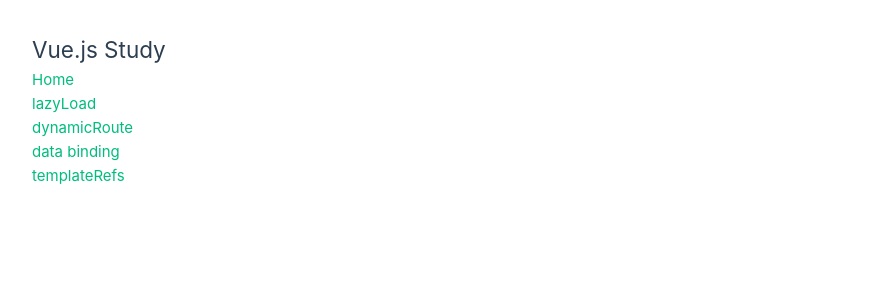
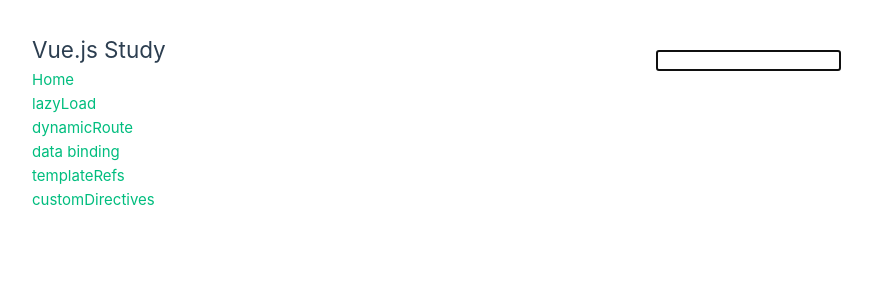
Before and after one commit to Jaejin-Song/vue-study-with-vite, a Vue app: page /customDirectives in a window 1280 px wide. Shown: the top 300 px of the page, without its empty margins (0-872 px from the left). Built offline with nearby package versions, Linux system fonts and the light colour scheme.

Commit message:
Feature : CustomDirectives.vue

```diff
--- /dev/null
+++ b/src/components/CustomDirectives.vue
@@ -0,0 +1,17 @@
+<script setup lang="ts">
+import type { Directive } from 'vue'
+
+const vTest: Directive = {
+  mounted: (el, binding) => {
+    console.log('v-test', binding)
+    console.log('binding.arg : ', binding.arg)
+    console.log('binding.value : ', binding.value)
+
+    el.focus()
+  }
+}
+</script>
+<template>
+  <input v-test:foo.bar="'message'" />
+</template>
+<style lang="scss" scoped></style>
--- a/src/router/index.ts
+++ b/src/router/index.ts
@@ -28,6 +28,11 @@
       path: '/templateRefs',
       name: 'templateRefs',
       component: () => import('@/components/TemplateRefs/Parent.vue')
+    },
+    {
+      path: '/customDirectives',
+      name: 'customDirectives',
+      component: () => import('@/components/CustomDirectives.vue')
     }
   ]
 })
--- a/src/views/HomeView.vue
+++ b/src/views/HomeView.vue
@@ -12,6 +12,7 @@
     >
     <router-link to="/dataBinding">data binding</router-link>
     <router-link to="/templateRefs">templateRefs</router-link>
+    <router-link to="/customDirectives">customDirectives</router-link>
   </nav>
 
   <main>
```
